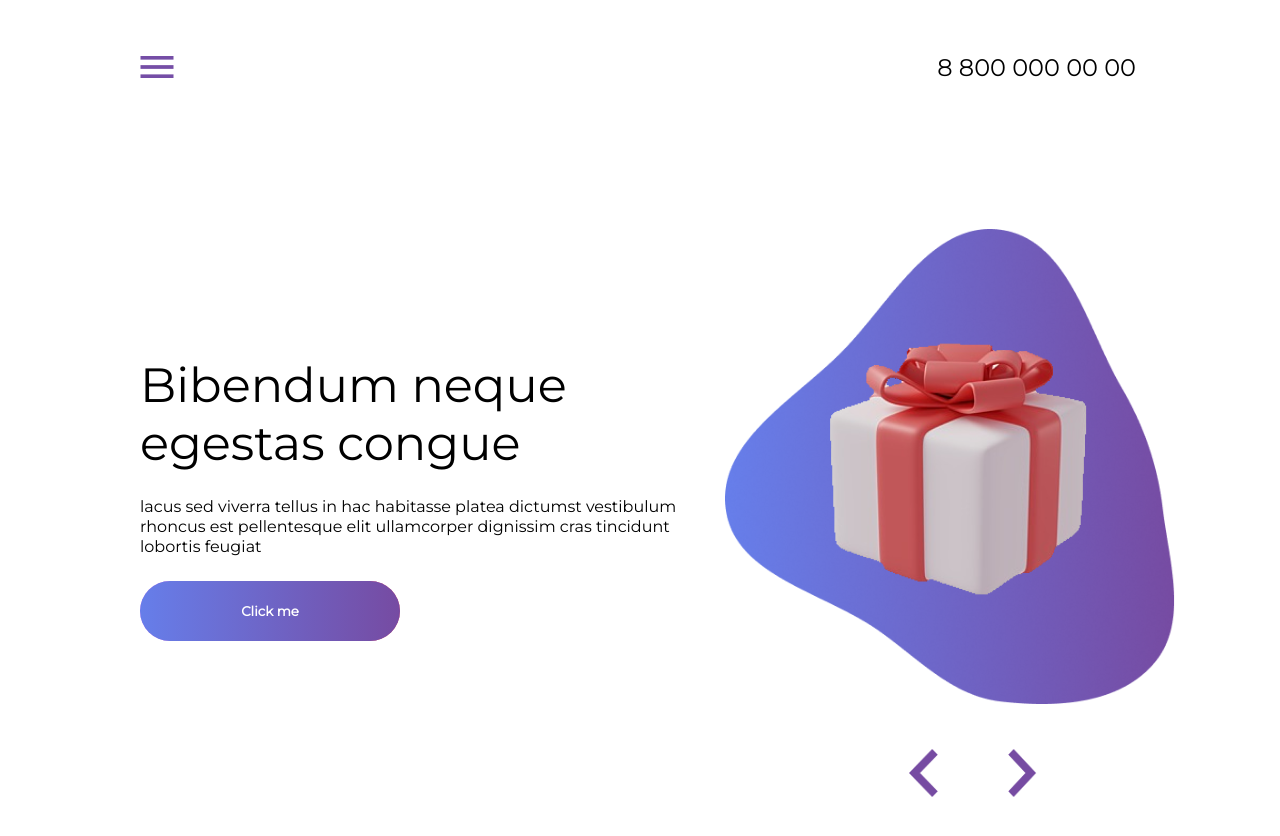
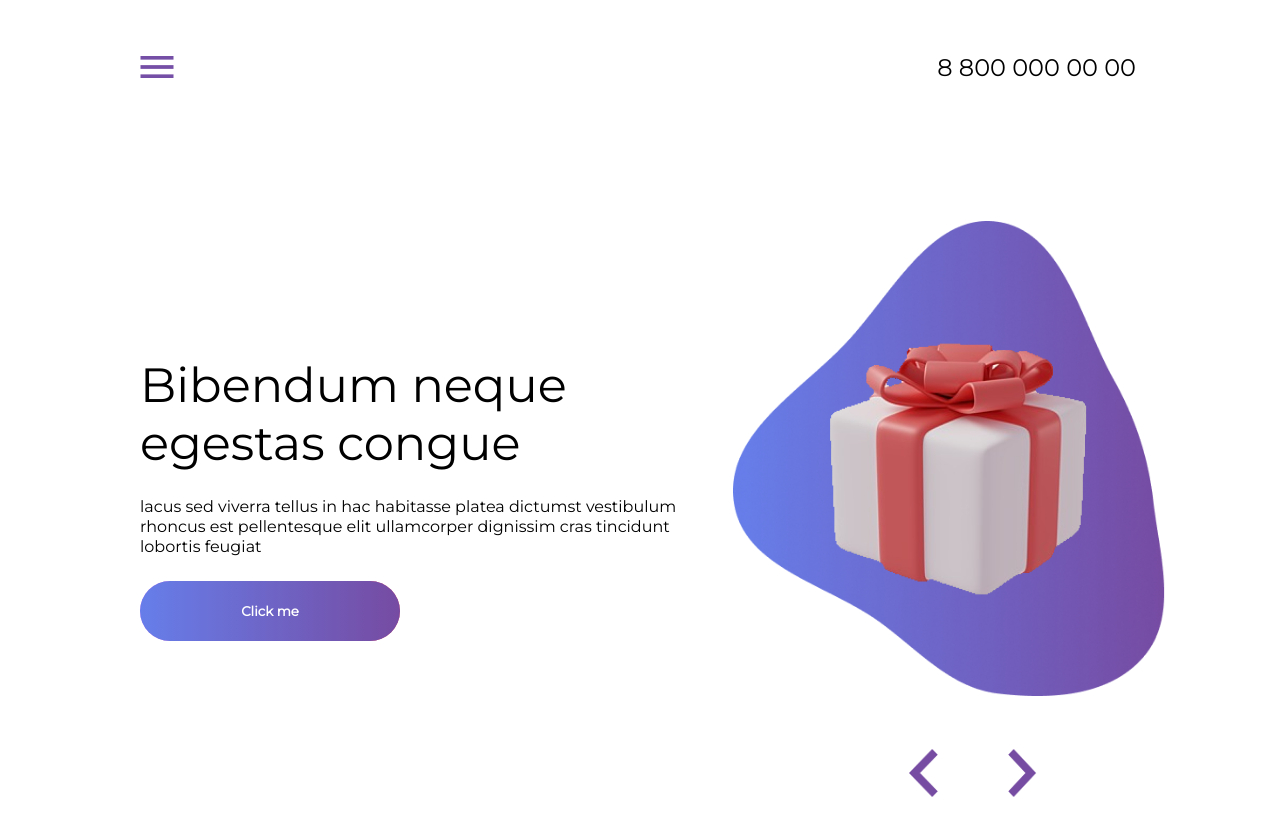
Before and after one commit to Redisick/vh--project-test, a plain HTML site: page index.html in a window 1280 px wide. Drawn offline with Linux system fonts and the light colour scheme.

Commit message:
Add files via upload

```diff
--- a/css/styles.css
+++ b/css/styles.css
@@ -268,19 +268,12 @@ nav {
     height: 20rem;
 }
 
-.carousel::before {
-    content: '';
-    display: block;
-    background-image: url('/images/slider-background.png');
-    background-size: contain;
-    background-repeat: no-repeat;
-
+.slider-background {
+    position: absolute;
+    left: -0.5rem;
+    top: -1rem;
     width: 110%;
     height: 110%;
-    position: absolute;
-    left: -0.5rem;
-    top: -0.5rem;
-
     z-index: -1;
 }
 
@@ -480,4 +473,8 @@ nav {
     .carousel-buttons {
         right: 8rem;
     }
+    .slider-background {
+        left: 0;
+        top: -1rem;
+    }
 }
--- a/index.html
+++ b/index.html
@@ -44,6 +44,7 @@
             <!-- Images part -->
             <div class="section-1">
                 <div class="carousel">
+                    <img class="slider-background" src="images/slider-background.png">
                     <div class="carousel-track-container">
                         <ul class="carousel-track">
                             <li style="--i:0;" class="carousel-slide current-slide">
```
